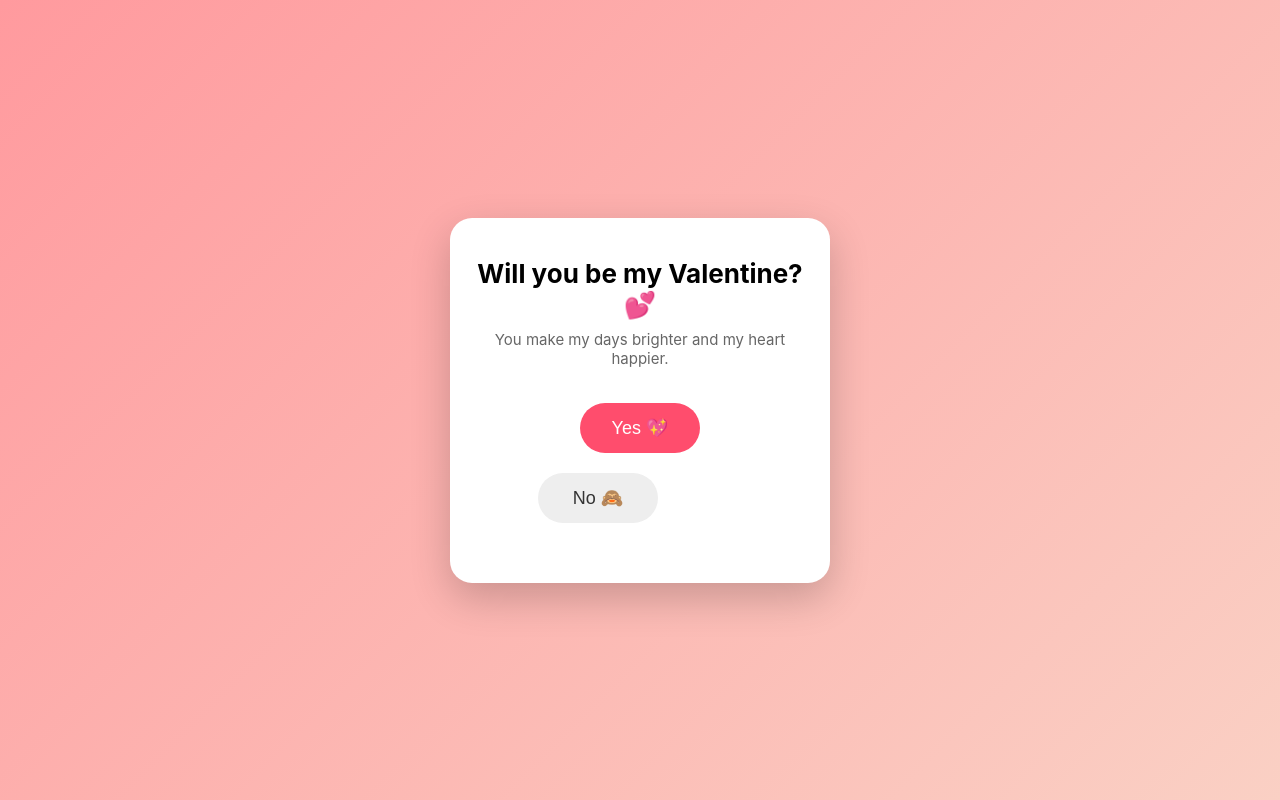
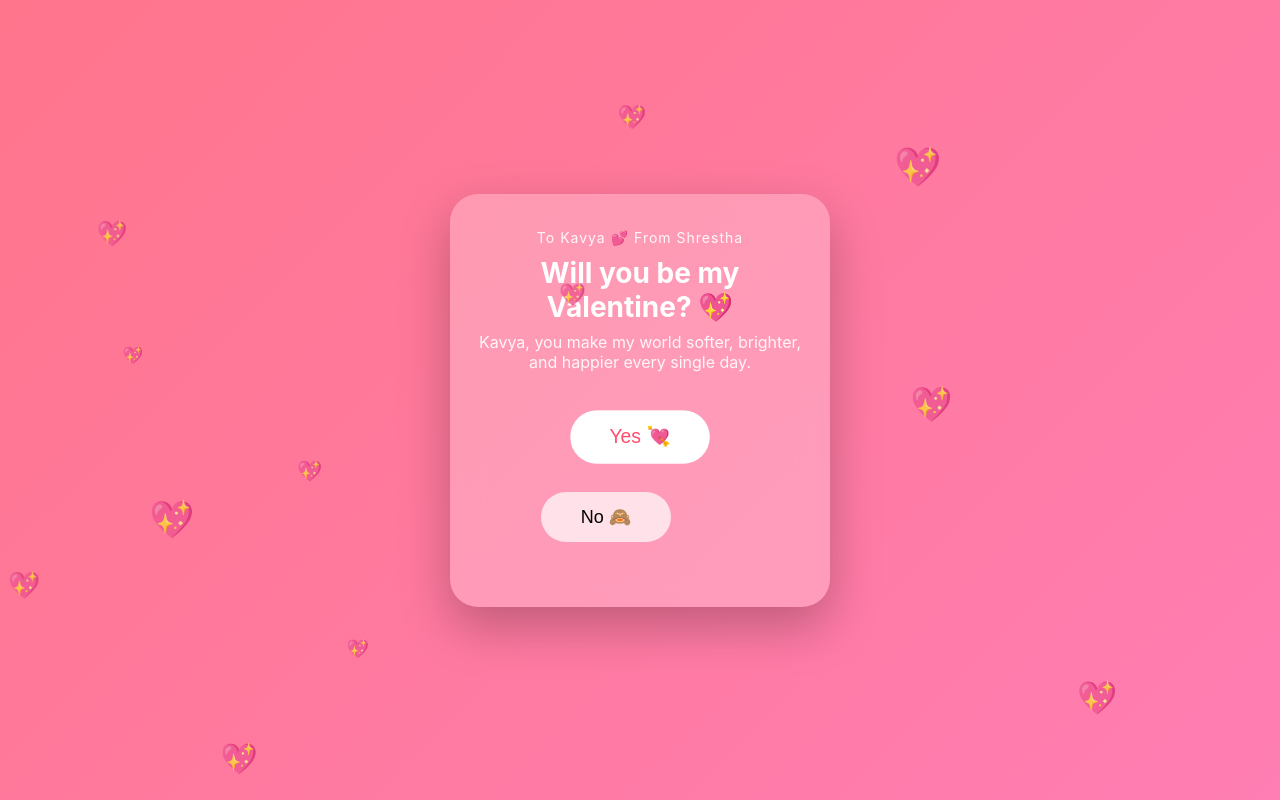
Before and after one commit to code9-hhuu/val, a plain HTML site: page index.html in a window 1280 px wide. Drawn offline with Linux system fonts and the light colour scheme.

Commit message:
Update index.html

```diff
--- a/index.html
+++ b/index.html
@@ -1,142 +1,188 @@
 <!DOCTYPE html>
 <html lang="en">
 <head>
-<meta charset="UTF-8" />
-<meta name="viewport" content="width=device-width, initial-scale=1.0"/>
-<title>Be My Valentine 💖</title>
+<meta charset="UTF-8">
+<meta name="viewport" content="width=device-width, initial-scale=1.0">
+<title>To Kavya 💘</title>
 
 <style>
-* {
-  box-sizing: border-box;
+*{box-sizing:border-box}
+
+body{
+margin:0;
+min-height:100vh;
+font-family:-apple-system,BlinkMacSystemFont,"Segoe UI",sans-serif;
+background:linear-gradient(135deg,#ff758c,#ff7eb3);
+overflow:hidden;
+display:flex;
+align-items:center;
+justify-content:center;
+padding:20px;
 }
 
-body {
-  margin: 0;
-  min-height: 100vh;
-  font-family: -apple-system, BlinkMacSystemFont, "Segoe UI", sans-serif;
-  background: linear-gradient(135deg, #ff9a9e, #fad0c4);
-  display: flex;
-  align-items: center;
-  justify-content: center;
-  padding: 20px;
+.card{
+background:rgba(255,255,255,.25);
+backdrop-filter:blur(15px);
+border-radius:28px;
+padding:35px 25px 45px;
+max-width:380px;
+width:100%;
+text-align:center;
+color:white;
+box-shadow:0 20px 50px rgba(0,0,0,.25);
+animation:pop .8s ease;
 }
 
-.card {
-  background: white;
-  width: 100%;
-  max-width: 380px;
-  padding: 30px 20px 40px;
-  border-radius: 22px;
-  text-align: center;
-  box-shadow: 0 15px 40px rgba(0,0,0,.2);
+@keyframes pop{
+from{transform:scale(.8);opacity:0}
+to{transform:scale(1);opacity:1}
 }
 
-h1 {
-  margin: 10px 0;
-  font-size: 26px;
+.names{
+font-size:14px;
+letter-spacing:1px;
+opacity:.9;
+margin-bottom:10px;
+animation:fade 2s infinite alternate;
 }
 
-p {
-  margin: 0;
-  color: #666;
-  font-size: 15px;
+@keyframes fade{
+from{opacity:.6}
+to{opacity:1}
 }
 
-.buttons {
-  margin-top: 35px;
-  position: relative;
-  height: 140px;
+h1{
+margin:0;
+font-size:28px;
 }
 
-button {
-  padding: 14px 26px;
-  border-radius: 30px;
-  border: none;
-  font-size: 18px;
-  cursor: pointer;
-  position: absolute;
-  min-width: 120px;
+p{
+margin-top:8px;
+opacity:.9;
 }
 
-#yes {
-  background: #ff4d6d;
-  color: white;
-  left: 50%;
-  transform: translateX(-50%);
+.buttons{
+margin-top:40px;
+position:relative;
+height:150px;
 }
 
-#no {
-  background: #eee;
-  color: #333;
-  left: 20%;
-  top: 70px;
+button{
+border:none;
+border-radius:40px;
+padding:14px 30px;
+font-size:18px;
+cursor:pointer;
+position:absolute;
+min-width:130px;
+transition:.2s;
 }
 
-.hidden {
-  display: none;
+#yes{
+background:#fff;
+color:#ff4d6d;
+left:50%;
+transform:translateX(-50%);
+animation:pulse 1.5s infinite;
 }
 
-.success {
-  margin-top: 20px;
-  font-size: 20px;
-  color: #ff4d6d;
+@keyframes pulse{
+0%{transform:translateX(-50%) scale(1)}
+50%{transform:translateX(-50%) scale(1.08)}
+100%{transform:translateX(-50%) scale(1)}
 }
 
-/* Mobile tweaks */
-@media (max-width: 480px) {
-  h1 {
-    font-size: 24px;
+#no{
+background:rgba(255,255,255,.7);
+left:20%;
+top:80px;
 }
 
-  button {
-    font-size: 17px;
+.hidden{display:none}
+
+.success{
+font-size:22px;
+margin-top:25px;
 }
+
+.heart{
+position:fixed;
+bottom:-20px;
+font-size:20px;
+animation:float 6s linear infinite;
+opacity:.8;
+}
+
+@keyframes float{
+from{transform:translateY(0)}
+to{transform:translateY(-110vh)}
 }
 </style>
 </head>
 
 <body>
+
 <div class="card">
-    <h1>Will you be my Valentine? 💕</h1>
-    <p>You make my days brighter and my heart happier.</p>
+
+<div class="names">To Kavya 💕 From Shrestha</div>
+
+<h1>Will you be my Valentine? 💖</h1>
+
+<p>
+Kavya, you make my world softer, brighter, and happier every single day.
+</p>
 
 <div class="buttons">
-      <button id="yes">Yes 💖</button>
+<button id="yes">Yes 💘</button>
 <button id="no">No 🙈</button>
 </div>
 
 <div id="result" class="hidden success">
-      Yayyyy!! I can’t wait for our Valentine’s date 🥹💘
+Yayyy Kavya!! I can’t wait for our Valentine’s date 🥹💞<br><br>
+— Shrestha ❤️
 </div>
+
 </div>
 
 <script>
-const noBtn = document.getElementById("no");
-const yesBtn = document.getElementById("yes");
-const result = document.getElementById("result");
+const noBtn=document.getElementById("no");
+const yesBtn=document.getElementById("yes");
+const result=document.getElementById("result");
 
-function moveNo() {
-  const parent = document.querySelector(".buttons");
-  const maxX = parent.clientWidth - noBtn.clientWidth;
-  const maxY = parent.clientHeight - noBtn.clientHeight;
-
-  const x = Math.random() * maxX;
-  const y = Math.random() * maxY;
-
-  noBtn.style.left = x + "px";
-  noBtn.style.top = y + "px";
+function moveNo(){
+const box=document.querySelector(".buttons");
+const x=Math.random()*(box.clientWidth-noBtn.clientWidth);
+const y=Math.random()*(box.clientHeight-noBtn.clientHeight);
+noBtn.style.left=x+"px";
+noBtn.style.top=y+"px";
 }
 
-// Desktop hover
-noBtn.addEventListener("mouseenter", moveNo);
+noBtn.addEventListener("mouseenter",moveNo);
+noBtn.addEventListener("touchstart",moveNo);
 
-// Mobile tap
-noBtn.addEventListener("touchstart", moveNo);
+yesBtn.addEventListener("click",()=>{
+document.querySelector(".buttons").style.display="none";
+result.classList.remove("hidden");
+confetti();
+});
 
-yesBtn.addEventListener("click", () => {
-  document.querySelector(".buttons").style.display = "none";
-  result.classList.remove("hidden");
-});
+function createHeart(){
+const h=document.createElement("div");
+h.className="heart";
+h.innerHTML="💖";
+h.style.left=Math.random()*100+"vw";
+h.style.fontSize=14+Math.random()*25+"px";
+document.body.appendChild(h);
+setTimeout(()=>h.remove(),6000);
+}
+
+setInterval(createHeart,400);
+
+function confetti(){
+for(let i=0;i<30;i++){
+setTimeout(createHeart,i*80);
+}
+}
 </script>
 
 </body>
```
Lines whose indentation alone changed are shown as unchanged.
